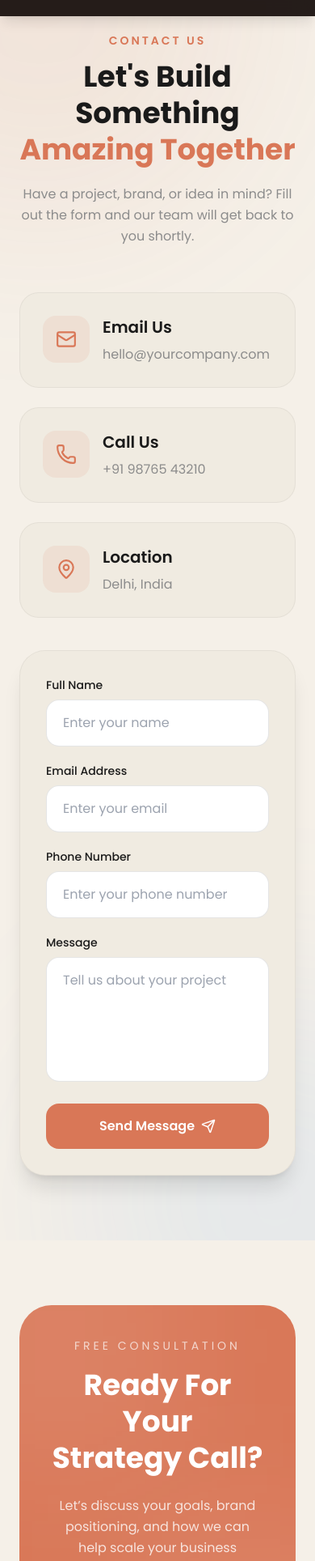
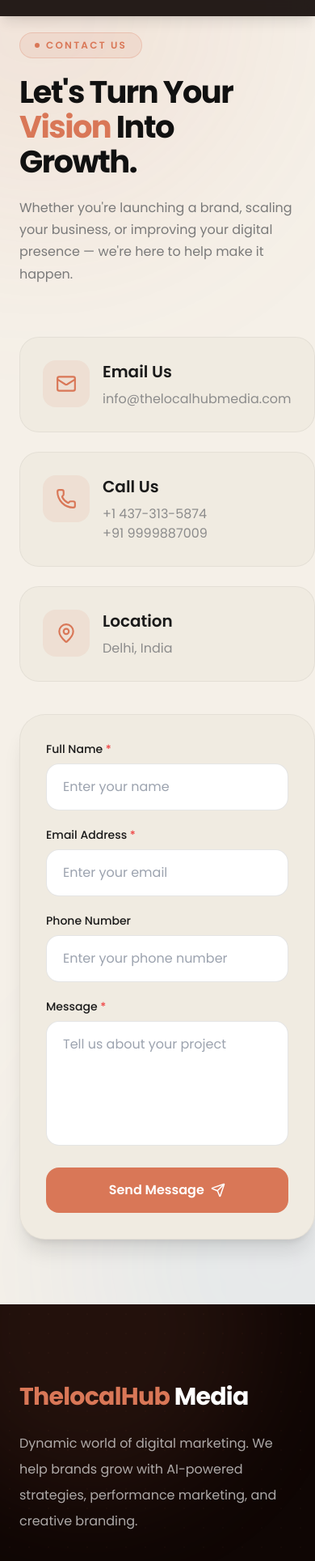
Before and after one commit to Tanisha15820/the-localhub-media, a React (Vite) app: page /contact in a window 390 px wide. Shown: the part 40-1968 px from the top of the page at 81% size. Built offline with nearby package versions, Linux system fonts and the light colour scheme.

Commit message:
homepage

```diff
--- a/src/Pages/ContactPage.jsx
+++ b/src/Pages/ContactPage.jsx
@@ -1,4 +1,6 @@
 import { useState } from "react";
+import SectionHeader from "../components/SectionHeader";
+import Reveal from "../components/Reveal";
 import {
   Mail,
   Phone,
@@ -16,7 +18,6 @@ export default function ContactPage() {
     setLoading(true);
 
     const formData = new FormData(e.target);
-
     formData.append("access_key", "eb2c4d3b-d719-410a-ba89-51c45bfe6916");
 
     const object = Object.fromEntries(formData);
@@ -42,89 +43,95 @@ export default function ContactPage() {
   };
 
   return (
-   <>
     <section className="min-h-screen bg-bgMain py-20 px-6 font-main overflow-hidden relative">
+
       {/* Background Glow */}
       <div className="absolute top-[-200px] left-[-200px] w-[500px] h-[500px] bg-primary/10 blur-[120px] rounded-full" />
       <div className="absolute bottom-[-200px] right-[-200px] w-[500px] h-[500px] bg-blue-400/10 blur-[120px] rounded-full" />
 
       <div className="max-w-6xl mx-auto relative z-10">
-        {/* Header */}
-        <div className="text-center max-w-2xl mx-auto mb-14">
-          <p className="text-primary font-semibold uppercase tracking-[3px] text-sm mb-3">
-            Contact Us
-          </p>
 
-          <h2 className="text-4xl md:text-5xl font-bold text-textPrimary leading-tight">
-            Let's Build Something
-            <span className="text-primary"> Amazing Together</span>
-          </h2>
-
-          <p className="text-textSecondary mt-5 text-base leading-relaxed">
-            Have a project, brand, or idea in mind? Fill out the form and our
-            team will get back to you shortly.
-          </p>
+        {/* HEADER */}
+        <Reveal>
+          <div className="max-w-3xl mx-auto mb-16">
+            <SectionHeader
+              tag="Contact Us"
+              title="Let's Turn Your"
+              highlight="Vision"
+              endText="Into Growth."
+              subtitle="Whether you're launching a brand, scaling your business, or improving your digital presence — we're here to help make it happen."
+            />
           </div>
+        </Reveal>
 
         <div className="grid lg:grid-cols-2 gap-10 items-start">
+
           {/* LEFT INFO */}
           <div className="space-y-6">
+
+            <Reveal delay={100}>
               <div className="bg-card border border-black/5 rounded-3xl p-7 hover:shadow-xl transition duration-500">
                 <div className="flex items-start gap-4">
                   <div className="p-4 rounded-2xl bg-primary/10">
                     <Mail className="text-primary" size={26} />
                   </div>
-
                   <div>
                     <h3 className="text-xl font-semibold text-textPrimary mb-2">
                       Email Us
                     </h3>
                     <p className="text-textSecondary">
-                    hello@yourcompany.com
+                      info@thelocalhubmedia.com
                     </p>
                   </div>
                 </div>
               </div>
+            </Reveal>
 
+            <Reveal delay={200}>
               <div className="bg-card border border-black/5 rounded-3xl p-7 hover:shadow-xl transition duration-500">
                 <div className="flex items-start gap-4">
                   <div className="p-4 rounded-2xl bg-primary/10">
                     <Phone className="text-primary" size={26} />
                   </div>
-
                   <div>
                     <h3 className="text-xl font-semibold text-textPrimary mb-2">
                       Call Us
                     </h3>
-                  <p className="text-textSecondary">+91 98765 43210</p>
+                    <p className="text-textSecondary">+1 437-313-5874</p>
+                    <p className="text-textSecondary">+91 9999887009</p>
                   </div>
                 </div>
               </div>
+            </Reveal>
 
+            <Reveal delay={300}>
               <div className="bg-card border border-black/5 rounded-3xl p-7 hover:shadow-xl transition duration-500">
                 <div className="flex items-start gap-4">
                   <div className="p-4 rounded-2xl bg-primary/10">
                     <MapPin className="text-primary" size={26} />
                   </div>
-
                   <div>
                     <h3 className="text-xl font-semibold text-textPrimary mb-2">
                       Location
                     </h3>
-                  <p className="text-textSecondary">
-                    Delhi, India
-                  </p>
+                    <p className="text-textSecondary">Delhi, India</p>
                   </div>
                 </div>
               </div>
+            </Reveal>
+
           </div>
 
           {/* FORM */}
+          <Reveal delay={150}>
             <div className="bg-card border border-black/5 rounded-[32px] p-8 md:p-10 shadow-xl backdrop-blur-sm">
+
               <form onSubmit={handleSubmit} className="space-y-5">
+
+                {/* NAME */}
                 <div>
                   <label className="text-sm font-medium text-textPrimary block mb-2">
-                  Full Name
+                    Full Name <span className="text-red-500">*</span>
                   </label>
 
                   <input
@@ -136,9 +143,10 @@ export default function ContactPage() {
                   />
                 </div>
 
+                {/* EMAIL */}
                 <div>
                   <label className="text-sm font-medium text-textPrimary block mb-2">
-                  Email Address
+                    Email Address <span className="text-red-500">*</span>
                   </label>
 
                   <input
@@ -150,6 +158,7 @@ export default function ContactPage() {
                   />
                 </div>
 
+                {/* PHONE */}
                 <div>
                   <label className="text-sm font-medium text-textPrimary block mb-2">
                     Phone Number
@@ -163,9 +172,10 @@ export default function ContactPage() {
                   />
                 </div>
 
+                {/* MESSAGE */}
                 <div>
                   <label className="text-sm font-medium text-textPrimary block mb-2">
-                  Message
+                    Message <span className="text-red-500">*</span>
                   </label>
 
                   <textarea
@@ -177,14 +187,13 @@ export default function ContactPage() {
                   />
                 </div>
 
+                {/* BUTTON */}
                 <button
                   type="submit"
                   disabled={loading}
                   className="w-full bg-primary text-white py-4 rounded-2xl font-semibold flex items-center justify-center gap-2 hover:scale-[1.02] transition duration-300"
                 >
-                {loading ? (
-                  "Sending..."
-                ) : (
+                  {loading ? "Sending..." : (
                     <>
                       Send Message
                       <Send size={18} />
@@ -192,6 +201,7 @@ export default function ContactPage() {
                   )}
                 </button>
 
+                {/* SUCCESS */}
                 {success && (
                   <div className="flex items-center gap-2 text-green-600 bg-green-50 border border-green-200 rounded-2xl px-4 py-3 mt-4">
                     <CheckCircle2 size={20} />
@@ -200,43 +210,15 @@ export default function ContactPage() {
                     </p>
                   </div>
                 )}
+
               </form>
+
             </div>
+          </Reveal>
+
         </div>
+
       </div>
     </section>
-
-    <section className="py-20 px-6">
-  <div className="max-w-5xl mx-auto bg-primary rounded-[40px] p-10 md:p-16 text-center text-white relative overflow-hidden">
-
-    {/* Glow */}
-    <div className="absolute top-[-100px] left-[-100px] w-[300px] h-[300px] bg-white/10 blur-[100px]" />
-    <div className="absolute bottom-[-100px] right-[-100px] w-[300px] h-[300px] bg-white/10 blur-[100px]" />
-
-    <p className="uppercase tracking-[4px] text-sm mb-4 text-white/70">
-      Free Consultation
-    </p>
-
-    <h2 className="text-4xl md:text-5xl font-bold leading-tight">
-      Ready For Your <br />
-      Strategy Call?
-    </h2>
-
-    <p className="mt-6 text-white/80 max-w-2xl mx-auto leading-relaxed">
-      Let’s discuss your goals, brand positioning, and how we can
-      help scale your business digitally.
-    </p>
-
-    <a
-      href="https://calendly.com/tanisha15820/30min"
-      target="_blank"
-      rel="noopener noreferrer"
-      className="inline-flex items-center gap-2 mt-8 bg-white text-primary px-8 py-4 rounded-2xl font-semibold hover:scale-105 transition duration-300"
-    >
-      Book Strategy Call
-    </a>
-  </div>
-</section>
-   </>
   );
 }
--- a/src/Pages/HomePage.jsx
+++ b/src/Pages/HomePage.jsx
@@ -429,10 +429,15 @@ export default function HomePage() {
 
               {/* CTAs */}
               <div className="hero-animate hero-cta-row-light" style={{ animationDelay: "0.45s", display: "flex", flexWrap: "wrap", gap: 14 }}>
-                <button className="hero-btn-primary">
-                  Ready For Strategy Call
-                  <span style={{ fontSize: "1rem" }}>→</span>
-                </button>
+                <a
+  href="https://calendly.com/tanisha15820/30min"
+  target="_blank"
+  rel="noopener noreferrer"
+  className="hero-btn-primary"
+>
+  Ready For Strategy Call
+  <span style={{ fontSize: "1rem" }}>→</span>
+</a>
                 <button className="hero-btn-secondary">
                   Book A Brand Performance Audit
                 </button>
--- a/src/components/Footer.jsx
+++ b/src/components/Footer.jsx
@@ -118,11 +118,9 @@ import {
 } from "@mui/icons-material";
 
 const quickLinks = [
-  "About Us",
-  "Services",
-  "Portfolio",
-  "Our Team",
-  "Contact Us",
+  { label: "About Us", link: "/about" },
+  { label: "Services", link: "/services" },
+  { label: "Contact Us", link: "/contact" },
 ];
 
 const services = [
@@ -226,14 +224,13 @@ export default function Footer() {
                {quickLinks.map((item, i) => (
   <a
     key={i}
-                    href="#"
+    href={item.link}
     className="
       group flex items-center gap-3
       text-white/60 hover:text-white
       transition
     "
   >
-
     <ArrowOutward
       sx={{ fontSize: 16 }}
       className="
@@ -245,8 +242,7 @@ export default function Footer() {
       "
     />
 
-                    {item}
-
+    {item.label}
   </a>
 ))}
 
--- a/src/components/Header.jsx
+++ b/src/components/Header.jsx
@@ -7,7 +7,6 @@ const navLinks = [
   { label: "Home",      to: "/" },
   { label: "Services",  to: "/services" },
   { label: "About",     to: "/about" },
-  { label: "Portfolio", to: "/portfolio" },
   { label: "Contact",   to: "/contact" },
 ];
 
@@ -168,8 +167,10 @@ function Header() {
           >
             Ready For Strategy Call
           </Link> */}
-          <Link
-  to="/contact"
+ <a
+  href="https://calendly.com/tanisha15820/30min"
+  target="_blank"
+  rel="noopener noreferrer"
   className="hdr-cta-btn ml-4 text-sm font-semibold px-5 py-2.5"
   style={{
     textDecoration: "none",
@@ -179,7 +180,7 @@ function Header() {
   }}
 >
   Ready For Strategy Call
-</Link>
+</a>
         </nav>
 
         {/* Mobile Hamburger */}
--- a/src/components/SectionHeader.jsx
+++ b/src/components/SectionHeader.jsx
@@ -1,4 +1,5 @@
 import Reveal from "./Reveal";
+
 
 export default function SectionHeader({
   tag,
--- a/src/components/StakesSection.jsx
+++ b/src/components/StakesSection.jsx
@@ -169,9 +169,14 @@ export default function StakesSection() {
               </span>
             </p>
 
-            <button className="bg-primary text-white px-7 py-3.5 rounded-full font-medium shadow-md hover:shadow-lg hover:scale-[1.03] transition-all duration-300">
-              Book a Strategy Call
-            </button>
+          <a
+  href="https://calendly.com/tanisha15820/30min"
+  target="_blank"
+  rel="noopener noreferrer"
+  className="hdr-cta-btn bg-primary text-white px-7 py-3.5 rounded-full font-medium shadow-md hover:shadow-lg transition-all duration-300 inline-block"
+>
+  Book a Strategy Call
+</a>
 
           </div>
 
```
Also changed, not shown: src/components/ContactCTA.jsx (+8 -3 lines). Lines whose indentation alone changed are shown as unchanged.
